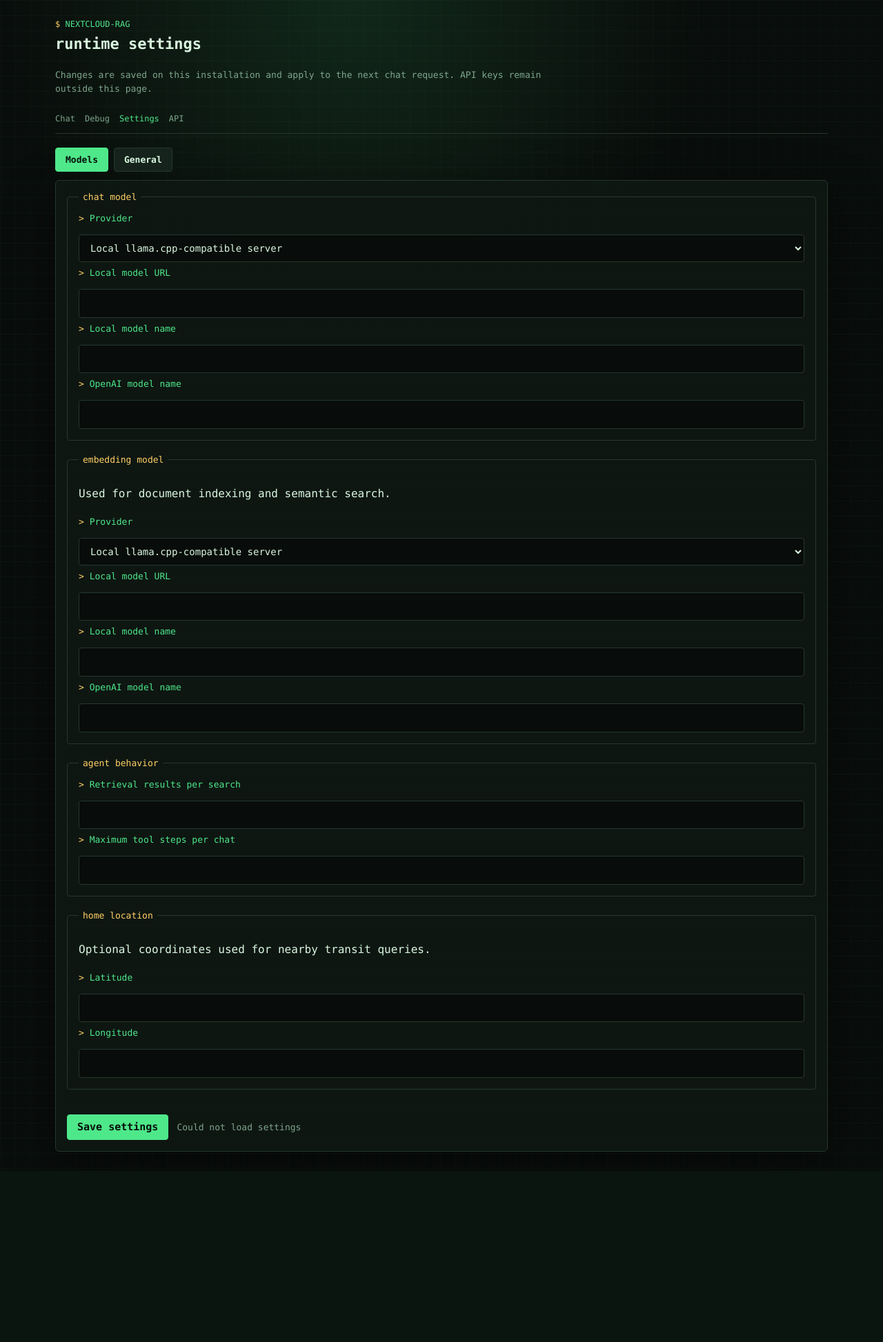
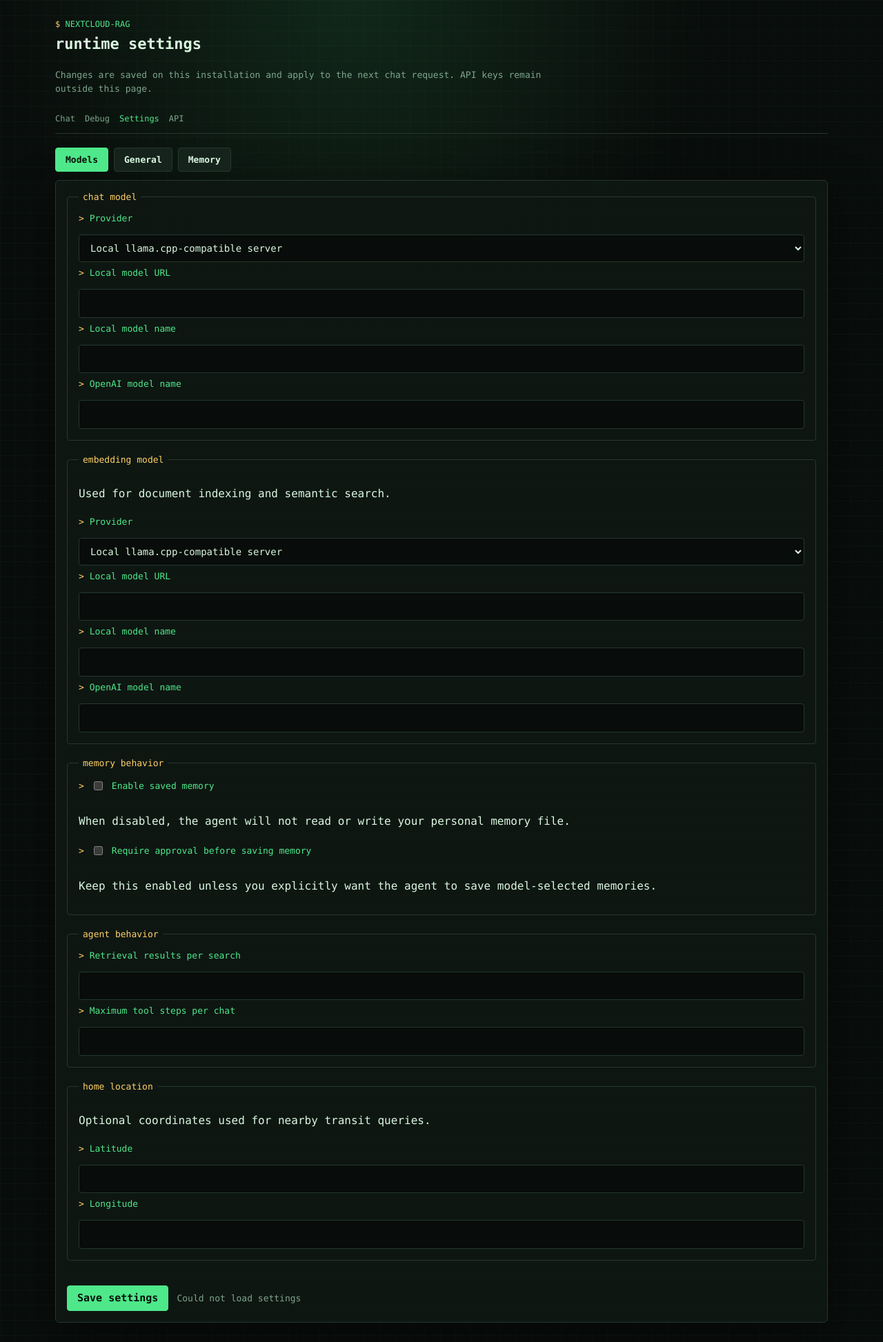
Before and after one commit to faisal-memon/rag-agent, a Python web app: template app/agent/web/templates/settings.html in a window 1280 px wide. Shown: the whole page at 69% size. Before the commit the page ends 1670 px from the top, so only its background shows below. Run offline with Jinja, Linux system fonts and the light colour scheme; the template is opened without the code that fills it, so the values that code supplies are empty.

Commit message:
Add memory settings tab

```diff
--- a/app/agent/api/routes.py
+++ b/app/agent/api/routes.py
@@ -83,6 +83,8 @@ def _runtime_settings() -> AgentRuntimeSettings:
         agent_max_steps=settings.agent_max_steps,
         home_latitude=settings.home_latitude,
         home_longitude=settings.home_longitude,
+        memory_enabled=settings.memory_enabled,
+        memory_require_approval=settings.memory_require_approval,
     )
 
 
--- a/app/agent/api/schemas.py
+++ b/app/agent/api/schemas.py
@@ -80,6 +80,8 @@ class AgentRuntimeSettings(BaseModel):
     agent_max_steps: int = Field(ge=1, le=12)
     home_latitude: float | None = Field(default=None, ge=-90, le=90)
     home_longitude: float | None = Field(default=None, ge=-180, le=180)
+    memory_enabled: bool = True
+    memory_require_approval: bool = True
 
 
 class RetrievalDebugResponse(BaseModel):
--- a/app/agent/config.py
+++ b/app/agent/config.py
@@ -24,6 +24,8 @@ class ApiSettings(ConfiguredSettings):
     home_latitude: float | None = Field(default=None, ge=-90, le=90, alias="HOME_LATITUDE")
     home_longitude: float | None = Field(default=None, ge=-180, le=180, alias="HOME_LONGITUDE")
     memory_path: Path = Field(default=Path("/memory/MEMORY.md"), alias="RAG_MEMORY_PATH")
+    memory_enabled: bool = Field(default=True, alias="RAG_MEMORY_ENABLED")
+    memory_require_approval: bool = Field(default=True, alias="RAG_MEMORY_REQUIRE_APPROVAL")
     embedding_provider: str = Field(default="openai", alias="EMBEDDING_PROVIDER")
     embedding_llamacpp_base_url: str = Field(default="http://localhost:8081/v1", alias="LLAMACPP_EMBEDDING_BASE_URL")
     embedding_llamacpp_api_key: str = Field(default="not-needed", alias="LLAMACPP_EMBEDDING_API_KEY")
--- a/app/agent/web/static/settings.js
+++ b/app/agent/web/static/settings.js
@@ -22,7 +22,10 @@ function setStatus(message) {
 function fillForm(settings) {
   for (const [name, value] of Object.entries(settings)) {
     const input = form.elements.namedItem(name);
-    if (input) input.value = value;
+    if (input) {
+      if (input.type === "checkbox") input.checked = Boolean(value);
+      else input.value = value;
+    }
   }
 }
 
@@ -42,6 +45,8 @@ form.addEventListener("submit", async (event) => {
   data.agent_max_steps = Number(data.agent_max_steps);
   data.home_latitude = data.home_latitude === "" ? null : Number(data.home_latitude);
   data.home_longitude = data.home_longitude === "" ? null : Number(data.home_longitude);
+  data.memory_enabled = form.elements.memory_enabled.checked;
+  data.memory_require_approval = form.elements.memory_require_approval.checked;
 
   try {
     const response = await fetch("/api/settings", {
--- a/app/agent/web/static/styles.css
+++ b/app/agent/web/static/styles.css
@@ -1011,3 +1011,14 @@ body.agent-only .actions {
   display: grid;
   gap: 20px;
 }
+
+.checkbox-field {
+  display: flex;
+  gap: 10px;
+  align-items: center;
+  cursor: pointer;
+}
+
+.checkbox-field input {
+  width: auto;
+}
--- a/app/agent/web/templates/settings.html
+++ b/app/agent/web/templates/settings.html
@@ -23,6 +23,7 @@
       <div class="settings-tabs" role="tablist" aria-label="Settings sections">
         <button type="button" class="settings-tab active" role="tab" aria-selected="true" aria-controls="models-panel" data-panel="models-panel">Models</button>
         <button type="button" class="settings-tab" role="tab" aria-selected="false" aria-controls="general-panel" data-panel="general-panel">General</button>
+        <button type="button" class="settings-tab" role="tab" aria-selected="false" aria-controls="memory-panel" data-panel="memory-panel">Memory</button>
       </div>
 
       <form class="query-card settings-form" id="settings-form">
@@ -59,6 +60,22 @@
           </fieldset>
         </section>
 
+        <section id="memory-panel" class="settings-panel" role="tabpanel" hidden>
+          <fieldset>
+            <legend>memory behavior</legend>
+            <label class="checkbox-field" for="memory-enabled">
+              <input id="memory-enabled" name="memory_enabled" type="checkbox" />
+              Enable saved memory
+            </label>
+            <p class="field-help">When disabled, the agent will not read or write your personal memory file.</p>
+            <label class="checkbox-field" for="memory-require-approval">
+              <input id="memory-require-approval" name="memory_require_approval" type="checkbox" />
+              Require approval before saving memory
+            </label>
+            <p class="field-help">Keep this enabled unless you explicitly want the agent to save model-selected memories.</p>
+          </fieldset>
+        </section>
+
         <section id="general-panel" class="settings-panel" role="tabpanel" hidden>
           <fieldset>
             <legend>agent behavior</legend>
```
Also changed, not shown: app/agent/agent.py (+10 -2 lines).
